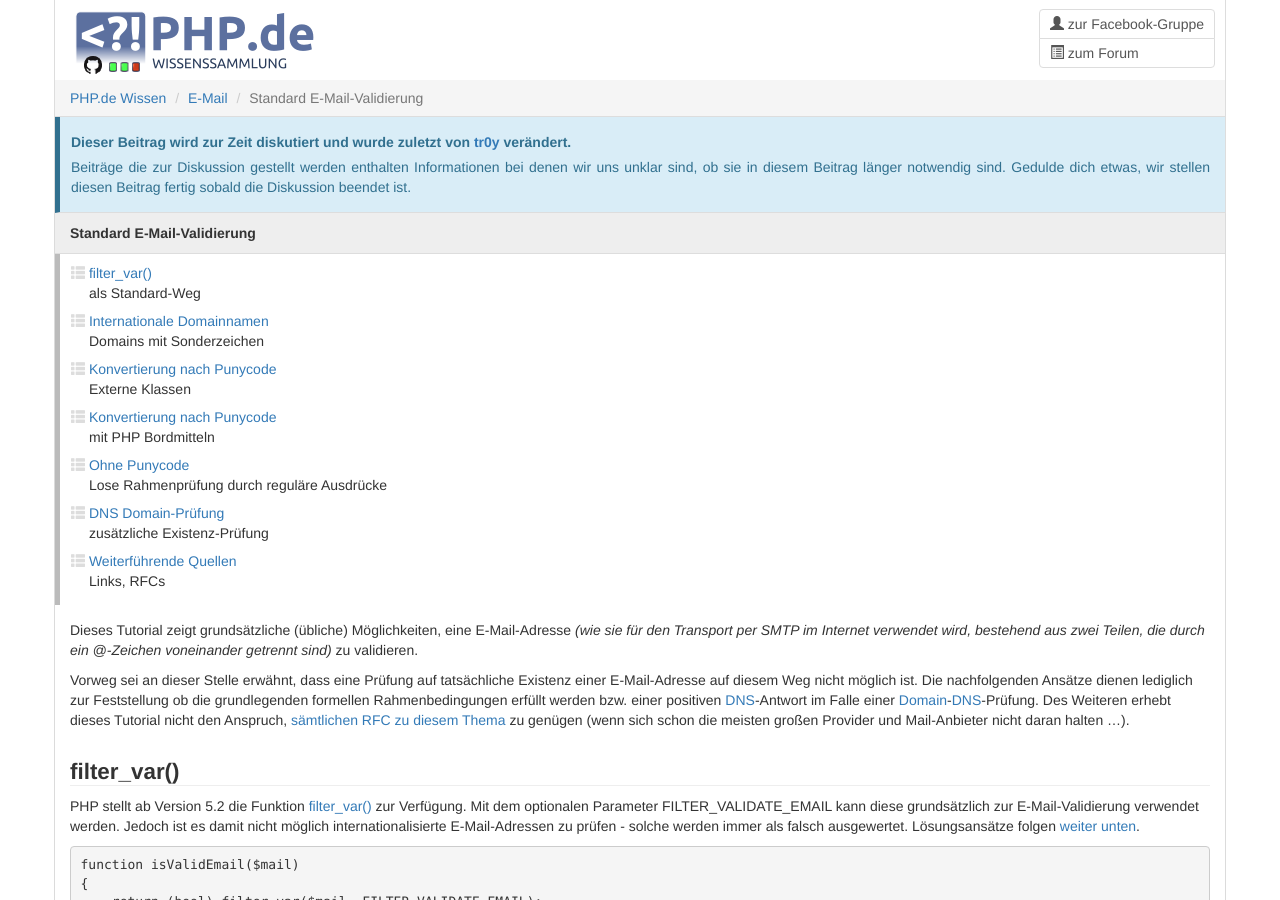
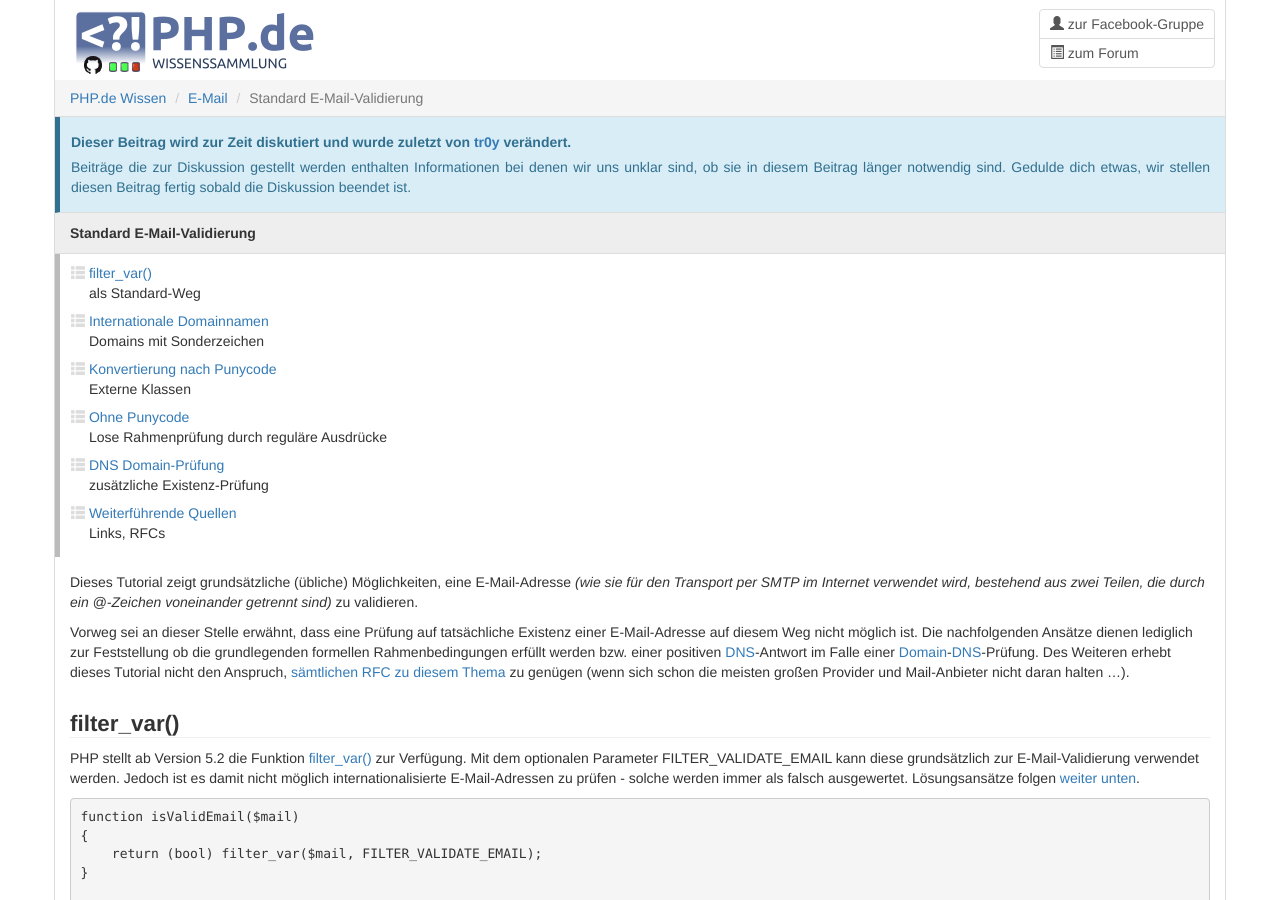
Before and after one commit to php-de/php-de.github.io, a Jekyll site: the page built from email/standard-mail-validation.md, in a window 1280 px wide and 900 px high. Built offline with Jekyll 4.4.1, drawn with Linux system fonts in a browser that asks for light colours; nearby versions of some CDN libraries.

Commit message:
Update standard-mail-validation.md

```diff
--- a/email/standard-mail-validation.md
+++ b/email/standard-mail-validation.md
@@ -26,10 +26,6 @@ inhalt:
     -   name: "Konvertierung nach Punycode"
         anchor: konvertierung-durch-eine-externe-punycode-klasse
         simple: "Externe Klassen"
-
-    -   name: "Konvertierung nach Punycode"
-        anchor: konvertierung-durch-php-boardmittel
-        simple: "mit PHP Bordmitteln"
 
     -   name: "Ohne Punycode"
         anchor: ohne-punycode---lose-rahmenprfung-mittels-regulren-ausdrcken-regex
```
